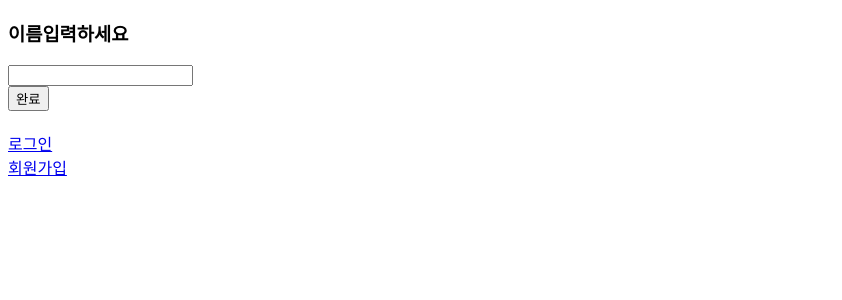
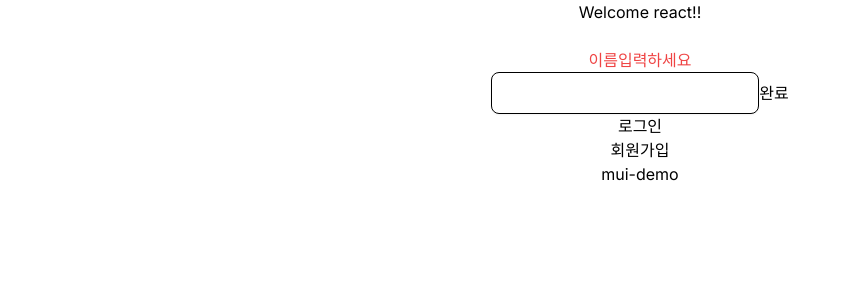
Before and after one commit to BKWANGHO/TuringTeam-project-FE, a Next.js app: page / in a window 1280 px wide. Shown: the top 300 px of the page, without its empty margins (0-842 px from the left). Built offline with nearby package versions, Linux system fonts and the light colour scheme.

Commit message:
mui demo

```diff
--- a/app/articles/page.tsx
+++ b/app/articles/page.tsx
@@ -5,33 +5,26 @@
 import { Main } from "next/document"
 import { useRouter } from "next/navigation"
 import { stringify } from "querystring"
-import { useState } from "react"
+import { DataGrid } from '@mui/x-data-grid';
+import { useState, useEffect } from "react"
 
 
 const SERVER = 'http://localhost:8080'
 
-interface IArticle{
-    id : number,
-    title : string,
+interface IArticle {
+    id: number,
+    title: string,
     content: string,
     writer: string,
     registerDate: string
-
 }
 
-const Article = (props: IArticle) => {
-    return (
-        <tr key = {props.id}>
-            <td>{props.title}</td>
-            <td>{props.content}</td>
-            <td>{props.writer}</td>
-            <td>{props.registerDate}</td>
-        </tr>
-    );
-};
 
 export default function Articles() {
-    const url = `${SERVER}/articles`
+
+    const [articles, setArticles] = useState([])
+
+    const url = `${SERVER}/api/articles`
     const config = {
         headers: {
             "Cache-Control": "no-cache",
@@ -41,33 +34,30 @@
         }
     }
 
-    axios.get(url,config)
+    useEffect(() => {
+        axios.get(url, config)
             .then(res => {
-        const messege = res.data.로그인성공여부
-                alert(messege)
-                if(messege === 'SUCCESS'){
-                    alert("게시글이 있습니다.")
-                 }else if (messege === 'FAIL'){
-                    alert("게시글이 없습니다.")
-                 }else{
-                    alert("지정되지 않은 값")
+                const messege = res.data.messege
+                if (messege === 'SUCCESS') {
+                    console.log("게시글이 있습니다.")
+                    const arr = res.data.result
+                    for (let i of arr) {
+                        console.log(i)
+                        setArticles(res.data.result)
+                    }
+
+                } else if (messege === 'FAIL') {
+                    console.log("게시글이 없습니다.")
+                } else {
+                    console.log("지정되지 않은 값")
                 }
             })
-
-    const articles = [
-        {id : 1 ,title : '자바',content: '자바는 쉽지',writer :'배광호',registerDate :'오늘' },
-        {id : 2 ,title : '리엑트',content: '리엑트는 어렵지',writer :'배광호',registerDate :'오늘' }
-
-    ]
-
-    const artilceMap = articles.map((v) => (<Article {...v} />))
-
-
+    }, [])
     return (
         <>
             <h3>Articles</h3>
 
-            <table border={1}>
+            <table >
                 <thead>
                     <tr>
                         <th>제목</th>
@@ -77,7 +67,14 @@
                     </tr>
                 </thead>
                 <tbody>
-                {artilceMap}
+                    {articles.map((props: IArticle) => (
+                        <tr key={props.id}>
+                            <td>{props.title}</td>
+                            <td>{props.content}</td>
+                            <td>{props.writer}</td>
+                            <td>{props.registerDate}</td>
+                        </tr>
+                    ))}
                 </tbody>
             </table>
         </>
--- a/app/globals.css
+++ b/app/globals.css
@@ -1,33 +1,3 @@
 @tailwind base;
 @tailwind components;
 @tailwind utilities;
-
-:root {
-  --foreground-rgb: 0, 0, 0;
-  --background-start-rgb: 214, 219, 220;
-  --background-end-rgb: 255, 255, 255;
-}
-
-@media (prefers-color-scheme: dark) {
-  :root {
-    --foreground-rgb: 255, 255, 255;
-    --background-start-rgb: 0, 0, 0;
-    --background-end-rgb: 0, 0, 0;
-  }
-}
-
-body {
-  color: rgb(var(--foreground-rgb));
-  background: linear-gradient(
-      to bottom,
-      transparent,
-      rgb(var(--background-end-rgb))
-    )
-    rgb(var(--background-start-rgb));
-}
-
-@layer utilities {
-  .text-balance {
-    text-wrap: balance;
-  }
-}
--- a/app/layout.tsx
+++ b/app/layout.tsx
@@ -1,6 +1,6 @@
 import type { Metadata } from "next";
 import { Inter } from "next/font/google";
-// import "./globals.css";
+import "./globals.css";
 
 const inter = Inter({ subsets: ["latin"] });
 
--- a/app/login/page.tsx
+++ b/app/login/page.tsx
@@ -6,7 +6,6 @@
 import { useState } from "react"
 
 const SERVER = 'http://localhost:8080'
-const router = useRouter();
 
 export default function Login() {
 
@@ -21,6 +20,7 @@
         setPassword(e.target.value)
     }
 
+    const router = useRouter();
 
     const handleSubmit = () => {
         const url = `${SERVER}/api/login`
@@ -35,10 +35,10 @@
         }
         axios.post(url, data, config)
             .then(res => {
-                const messege = res.data.로그인성공여부
+                const messege = res.data.messege
                 alert(messege)
                 if(messege === 'SUCCESS'){
-                    router.push("/articles/new-article")
+                    router.push("/articles")
                  }else if (messege === 'FAIL'){
 
                  }else if (messege === 'WRONG.PASSWORD'){
--- /dev/null
+++ b/app/mui-demo/page.tsx
@@ -0,0 +1,69 @@
+"use client"
+
+import * as React from 'react';
+import Box from '@mui/material/Box';
+import { DataGrid, GridColDef } from '@mui/x-data-grid';
+
+const columns: GridColDef<(typeof rows)[number]>[] = [
+  { field: 'id', headerName: 'ID', width: 90 },
+  {
+    field: 'firstName',
+    headerName: 'First name',
+    width: 150,
+    editable: true,
+  },
+  {
+    field: 'lastName',
+    headerName: 'Last name',
+    width: 150,
+    editable: true,
+  },
+  {
+    field: 'age',
+    headerName: 'Age',
+    type: 'number',
+    width: 110,
+    editable: true,
+  },
+  {
+    field: 'fullName',
+    headerName: 'Full name',
+    description: 'This column has a value getter and is not sortable.',
+    sortable: false,
+    width: 160,
+    valueGetter: (value, row) => `${row.firstName || ''} ${row.lastName || ''}`,
+  },
+];
+
+const rows = [
+  { id: 1, lastName: 'Snow', firstName: 'Jon', age: 14 },
+  { id: 2, lastName: 'Lannister', firstName: 'Cersei', age: 31 },
+  { id: 3, lastName: 'Lannister', firstName: 'Jaime', age: 31 },
+  { id: 4, lastName: 'Stark', firstName: 'Arya', age: 11 },
+  { id: 5, lastName: 'Targaryen', firstName: 'Daenerys', age: null },
+  { id: 6, lastName: 'Melisandre', firstName: null, age: 150 },
+  { id: 7, lastName: 'Clifford', firstName: 'Ferrara', age: 44 },
+  { id: 8, lastName: 'Frances', firstName: 'Rossini', age: 36 },
+  { id: 9, lastName: 'Roxie', firstName: 'Harvey', age: 65 },
+];
+
+export default function DataGridDemo() {
+  return (
+    <Box sx={{ height: 400, width: '100%' }}>
+      <DataGrid
+        rows={rows}
+        columns={columns}
+        initialState={{
+          pagination: {
+            paginationModel: {
+              pageSize: 5,
+            },
+          },
+        }}
+        pageSizeOptions={[5]}
+        checkboxSelection
+        disableRowSelectionOnClick
+      />
+    </Box>
+  );
+}
--- a/app/page.tsx
+++ b/app/page.tsx
@@ -30,12 +30,16 @@
       })
   }
 
-  return (<>
-    <h3>이름입력하세요</h3>
-    <input type="text" onChange={handleChange} /> <br />
-    <button onClick={handleClick}>완료</button><br /><br />
+  return (<div className="text-center" >
+    <h3 >Welcome react!!</h3><br />
+    <h3 className='text-red-500'>이름입력하세요</h3>
+    <input className=" rounded-lg  flex-1 appearance-none border
+     border-black w-500 py-2 px-4 bg-white text-gray-700 placeholder-gray-400 shadow-sm text-base focus:outline-none focus:ring-2
+      focus:ring-purple-600 focus:border-transparent" type="text" onChange={handleChange} />
+    <button onClick={handleClick}>완료</button><br />
     <Link href={"/login"} >로그인</Link><br />
-    <Link href={"/join"}>회원가입</Link>
-  </>)
+    <Link href={"/join"}>회원가입</Link><br />
+    <Link href={"/mui-demo"}>mui-demo</Link>
+  </div>)
 
 }
--- a/next.config.mjs
+++ b/next.config.mjs
@@ -1,4 +1,6 @@
 /** @type {import('next').NextConfig} */
-const nextConfig = {};
+const nextConfig = {
+    reactStrictMode: false,
+};
 
 export default nextConfig;
--- /dev/null
+++ b/tailwind.config.js
@@ -0,0 +1,13 @@
+/** @type {import('tailwindcss').Config} */
+module.exports = {
+  content: [  "./app/**/*.{js,ts,jsx,tsx,mdx}",
+  "./pages/**/*.{js,ts,jsx,tsx,mdx}",
+  "./components/**/*.{js,ts,jsx,tsx,mdx}",
+
+  // Or if using `src` directory:
+  "./src/**/*.{js,ts,jsx,tsx,mdx}",],
+  theme: {
+    extend: {},
+  },
+  plugins: [],
+}
--- a/tailwind.config.ts
+++ /dev/null
@@ -1,20 +0,0 @@
-import type { Config } from "tailwindcss";
-
-const config: Config = {
-  content: [
-    "./pages/**/*.{js,ts,jsx,tsx,mdx}",
-    "./components/**/*.{js,ts,jsx,tsx,mdx}",
-    "./app/**/*.{js,ts,jsx,tsx,mdx}",
-  ],
-  theme: {
-    extend: {
-      backgroundImage: {
-        "gradient-radial": "radial-gradient(var(--tw-gradient-stops))",
-        "gradient-conic":
-          "conic-gradient(from 180deg at 50% 50%, var(--tw-gradient-stops))",
-      },
-    },
-  },
-  plugins: [],
-};
-export default config;
```
Also changed, not shown: package.json (+16 -6 lines), 1 other file (tests, documents, lock files or other folders). Lines whose indentation alone changed are shown as unchanged.
